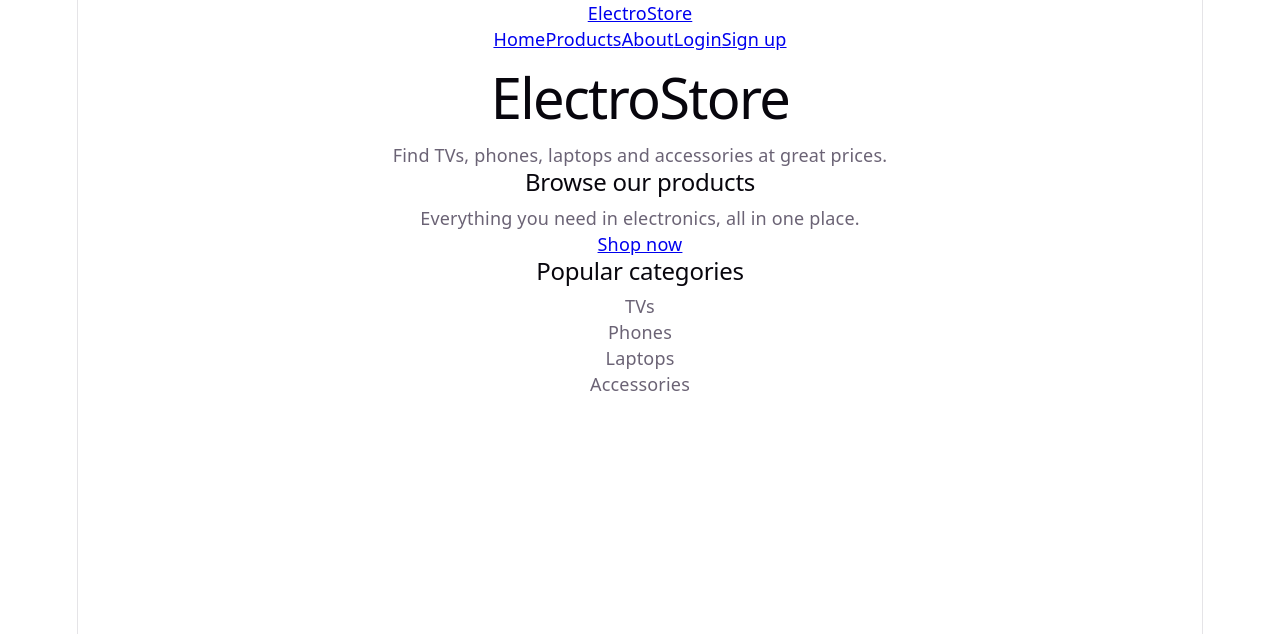
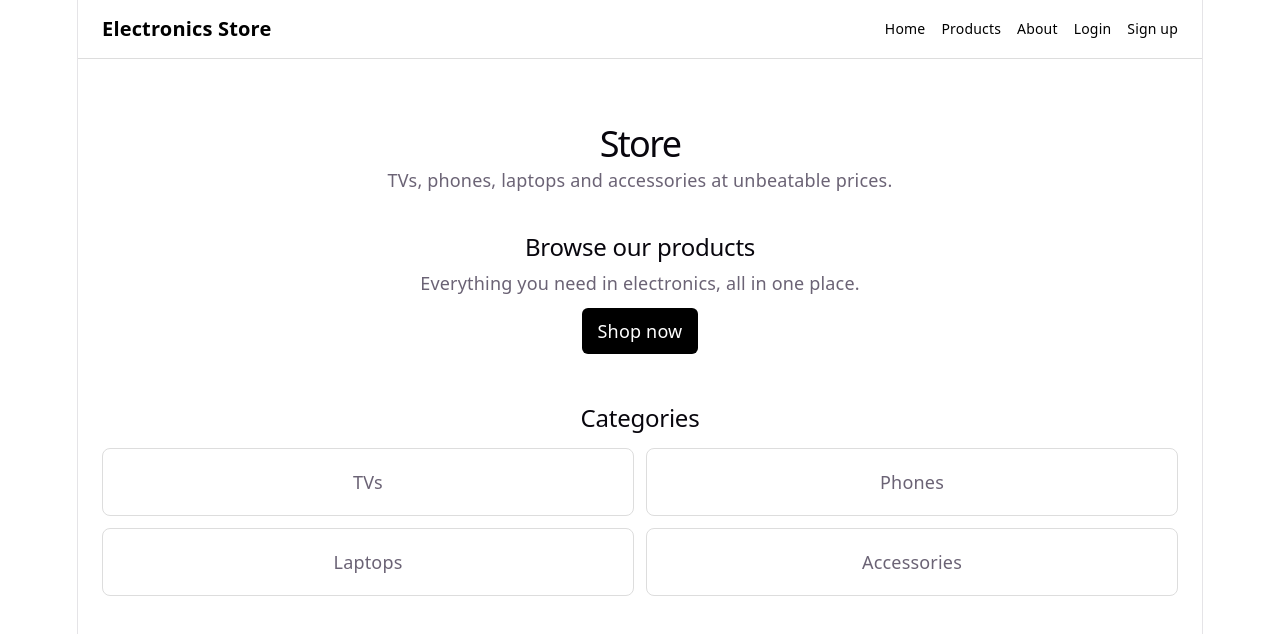
Before and after one commit to aklimson/Online-store, a React app in the folder frontend/: page / in a window 1280 px wide. Shown: the top 634 px of the page. Built offline with nearby package versions, Linux system fonts and the light colour scheme; the HTML template or start-up script is replaced by a standard one.

Commit message:
feat: css for homepage & navbar

```diff
--- a/frontend/src/components/Navbar.jsx
+++ b/frontend/src/components/Navbar.jsx
@@ -1,10 +1,11 @@
 import { Link } from "react-router-dom";
+import "../styles/Navbar.css";
 
 function Navbar() {
   return (
     <header className="navbar">
       <div className="navbar-logo">
-        <Link to="/">ElectroStore</Link>
+        <Link to="/">Electronics Store</Link>
       </div>
 
       <nav className="navbar-links">
--- a/frontend/src/pages/Home.jsx
+++ b/frontend/src/pages/Home.jsx
@@ -1,11 +1,12 @@
 import { Link } from "react-router-dom";
+import "../styles/Home.css";
 
 function Home() {
   return (
     <main className="home">
       <section className="home-intro">
-        <h1>ElectroStore</h1>
-        <p>Find TVs, phones, laptops and accessories at great prices.</p>
+        <h1>Store</h1>
+        <p>TVs, phones, laptops and accessories at unbeatable prices.</p>
       </section>
 
       <section className="home-cta">
@@ -18,7 +19,7 @@ function Home() {
       </section>
 
       <section className="home-categories">
-        <h2>Popular categories</h2>
+        <h2>Categories</h2>
 
         <div className="category-grid">
           <div>TVs</div>
--- /dev/null
+++ b/frontend/src/styles/Home.css
@@ -0,0 +1,49 @@
+.home {
+  padding: 40px 24px;
+}
+
+/* intro section */
+.home-intro {
+  text-align: center;
+  margin-bottom: 40px;
+}
+
+.home-intro h1 {
+  font-size: 36px;
+  margin-bottom: 10px;
+}
+
+/* CTA section */
+.home-cta {
+  text-align: center;
+  margin-bottom: 50px;
+}
+
+.home-button {
+  display: inline-block;
+  margin-top: 12px;
+  padding: 10px 16px;
+  background: black;
+  color: white;
+  text-decoration: none;
+  border-radius: 6px;
+}
+
+/* categories placeholder */
+.home-categories {
+  margin-top: 40px;
+  text-align: center;
+}
+
+.category-grid {
+  display: grid;
+  grid-template-columns: repeat(2, 1fr);
+  gap: 12px;
+  margin-top: 16px;
+}
+
+.category-grid div {
+  padding: 20px;
+  border: 1px solid #ddd;
+  border-radius: 8px;
+}
--- /dev/null
+++ b/frontend/src/styles/Navbar.css
@@ -0,0 +1,30 @@
+.navbar {
+  display: flex;
+  justify-content: space-between;
+  align-items: center;
+  padding: 16px 24px;
+  border-bottom: 1px solid #ddd;
+  background: white;
+}
+
+.navbar-logo a {
+  font-size: 20px;
+  font-weight: bold;
+  text-decoration: none;
+  color: black;
+}
+
+.navbar-links {
+  display: flex;
+  gap: 16px;
+}
+
+.navbar-links a {
+  text-decoration: none;
+  color: black;
+  font-size: 14px;
+}
+
+.navbar-links a:hover {
+  text-decoration: underline;
+}
```
